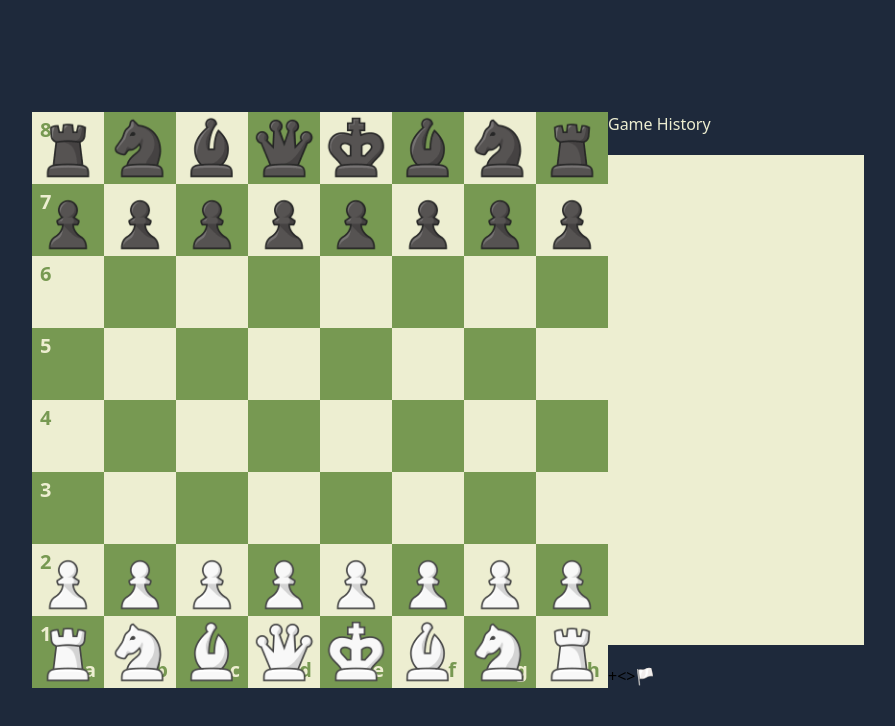
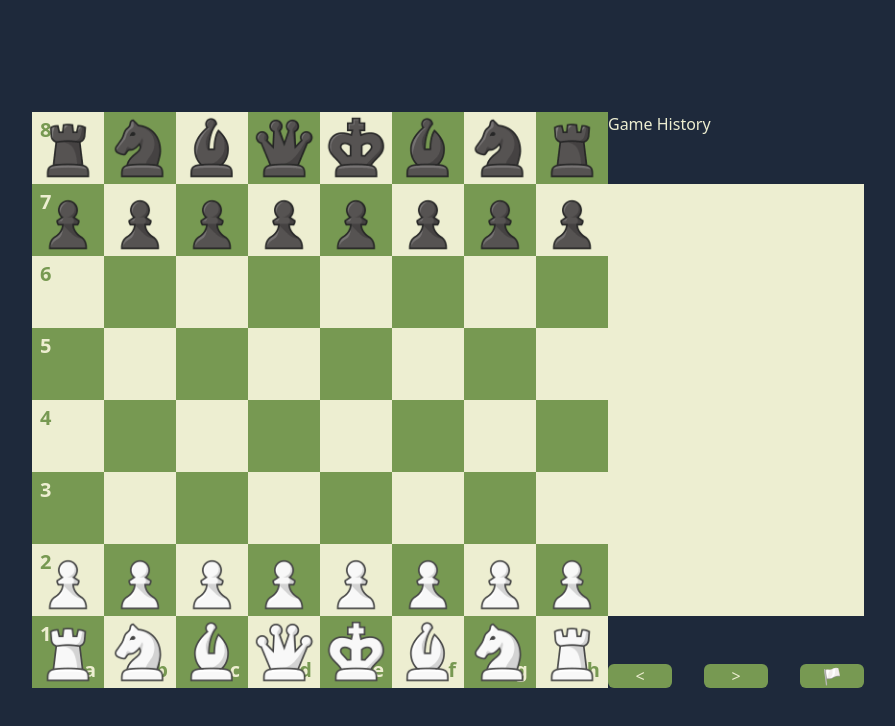
Before and after one commit to AitorMelero/chess-game, a React (Vite) app: page / in a window 1280 px wide. Shown: the top 726 px of the page, without its empty margins (192-1087 px from the left). Built offline with nearby package versions, Linux system fonts and the light colour scheme.

Commit message:
Feat: Llamar a funciones de los botones del Game History cuando se pulsan

```diff
--- a/src/App.tsx
+++ b/src/App.tsx
@@ -6,11 +6,23 @@ import { GameHistory } from './components/GameHistory'
 const App = (): JSX.Element => {
   const [appModel] = useState(new AppModel())
 
+  const goPreviousPlay = (): void => {
+    console.log('Go Previous Play')
+  }
+
+  const goNextPlay = (): void => {
+    console.log('Go Next Play')
+  }
+
+  const resign = (): void => {
+    appModel.chessboard.restartGame()
+  }
+
   return (
     <>
       <main className='flex justify-center lg:items-center h-[100vh] bg-slate-800'>
         <Chessboard chessboardModel={appModel.chessboard}/>
-        <GameHistory />
+        <GameHistory goPreviousPlay={goPreviousPlay} goNextPlay={goNextPlay} resign={resign} />
       </main>
     </>
   )
--- a/src/components/ButtonHistory.tsx
+++ b/src/components/ButtonHistory.tsx
@@ -1,9 +1,15 @@
 interface Props {
   content: string
+  onClick: () => void
 }
 
-export const ButtonHistory: React.FC<Props> = ({ content }) => {
+export const ButtonHistory: React.FC<Props> = ({ content, onClick }) => {
   return (
-    <button>{content}</button>
+    <button
+      className="bg-dark-square w-1/4 rounded-md text-light-square"
+      onClick={onClick}
+    >
+      {content}
+    </button>
   )
 }
--- a/src/components/GameHistory.tsx
+++ b/src/components/GameHistory.tsx
@@ -1,17 +1,22 @@
 import { ButtonHistory } from './ButtonHistory'
 
-export const GameHistory: React.FC = () => {
+interface Props {
+  goPreviousPlay: () => void
+  goNextPlay: () => void
+  resign: () => void
+}
+
+export const GameHistory: React.FC<Props> = ({ goPreviousPlay, goNextPlay, resign }) => {
   return (
     <section className="game-history">
       <h1 className='text-light-square'>Game History</h1>
-      <article className='bg-light-square h-[85%]'>
+      <article className='bg-light-square h-[75%]'>
 
       </article>
-      <article>
-        <ButtonHistory content={'+'} />
-        <ButtonHistory content={'<'} />
-        <ButtonHistory content={'>'} />
-        <ButtonHistory content={'🏳️'} />
+      <article className='flex flex-row justify-between'>
+        <ButtonHistory content={'<'} onClick={goPreviousPlay} />
+        <ButtonHistory content={'>'} onClick={goNextPlay} />
+        <ButtonHistory content={'🏳️'} onClick={resign} />
       </article>
     </section>
   )
```
